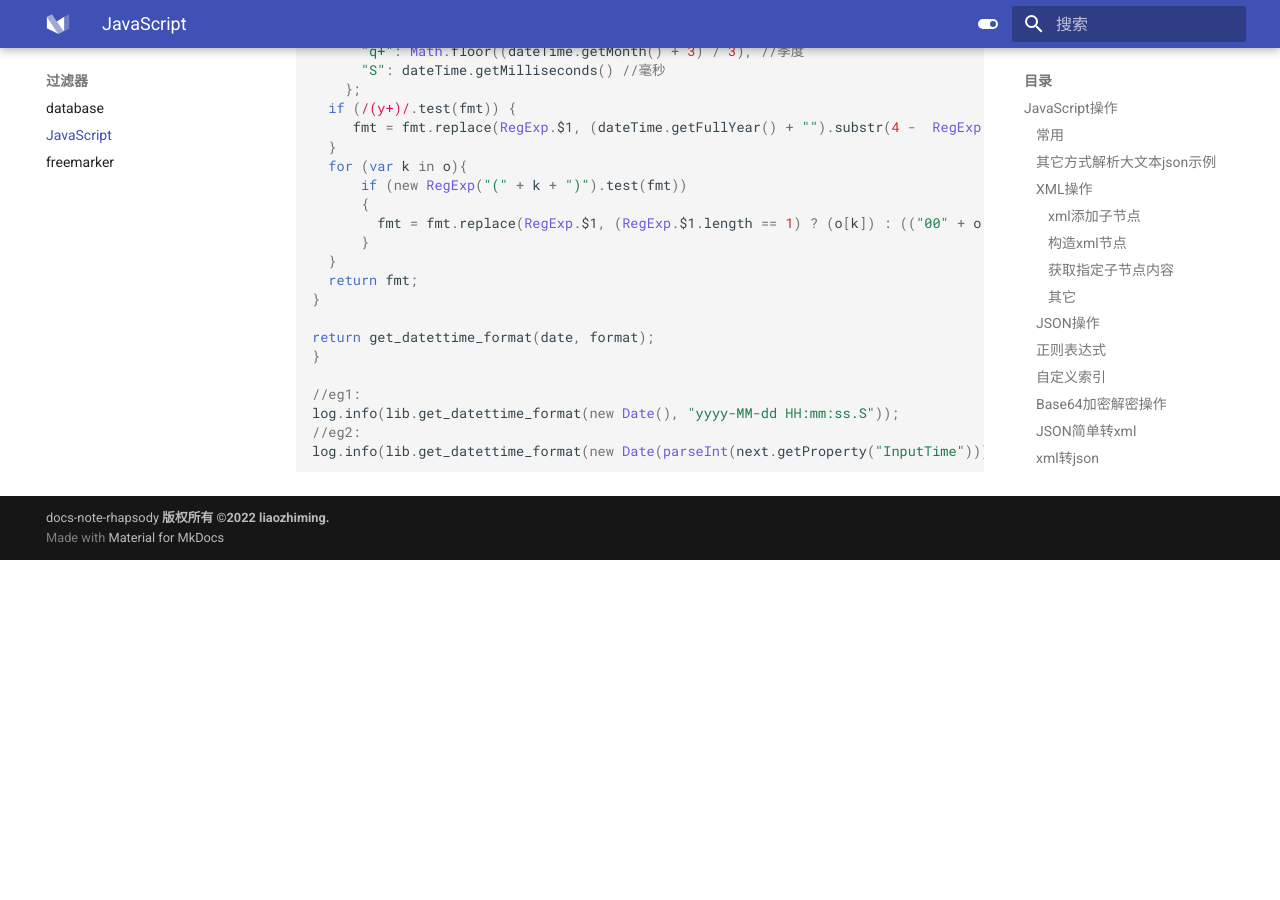
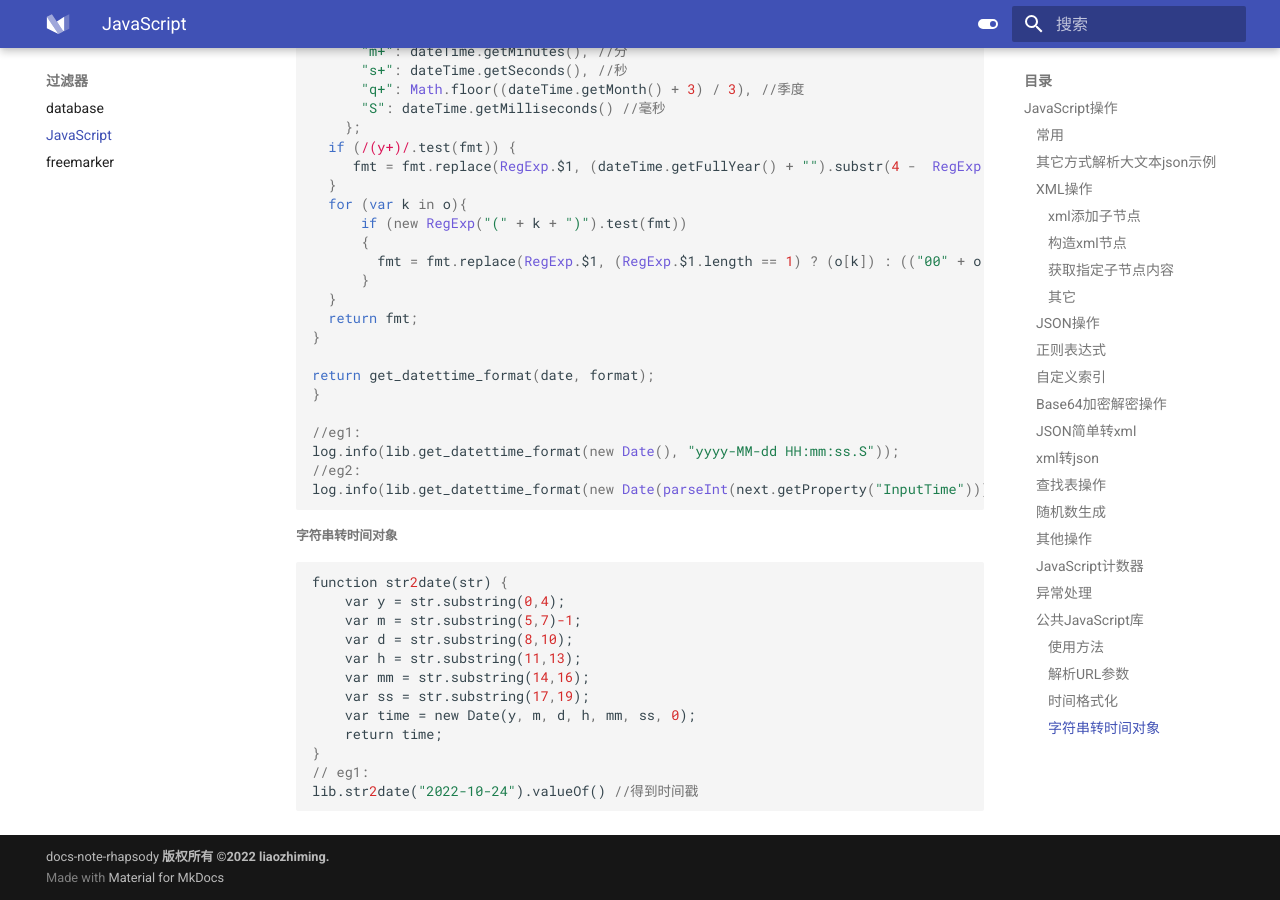
Before and after one commit to liaozhimingandy/demo, an MkDocs documentation site: the page built from docs/filter/JavaScript.md, in a window 1280 px wide and 900 px high, scrolled down 7324 px. Built offline with MkDocs 1.6.1 and Material for MkDocs 9.7.7, drawn with Linux system fonts in a browser that asks for light colours; before the commit the page ends 7884 px from its top, so only the background shows below that; some of the changed text lies outside the part shown.

Commit message:
完善js相关笔记

````diff
--- a/docs/filter/JavaScript.md
+++ b/docs/filter/JavaScript.md
@@ -334,10 +334,12 @@ try {
    log.info(err)
    log.info(err.message);
    next.addError(err.message);
+   // 抛出异常
+   // throw '错误提示'
 }finally{    //可选
 	}
 // 获取js抛出的异常
-next.getErrors()
+next.getErrors() //得到的为list,可取第一个错误提示
 ```
 ##### 公共JavaScript库
 
@@ -410,3 +412,20 @@ log.info(lib.get_datettime_format(new Date(), "yyyy-MM-dd HH:mm:ss.S"));
 //eg2:
 log.info(lib.get_datettime_format(new Date(parseInt(next.getProperty("InputTime"))), "yyyy-MM-dd HH:mm:ss.S"));
 ```
+
+###### 字符串转时间对象
+
+```json
+function str2date(str) {
+    var y = str.substring(0,4);
+    var m = str.substring(5,7)-1;
+    var d = str.substring(8,10);
+    var h = str.substring(11,13);
+    var mm = str.substring(14,16);
+    var ss = str.substring(17,19);
+    var time = new Date(y, m, d, h, mm, ss, 0);
+    return time;
+}
+// eg1:
+lib.str2date("2022-10-24").valueOf() //得到时间戳
+```
````
